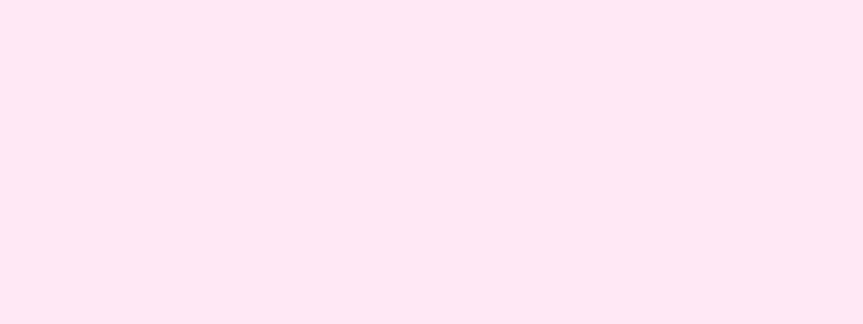
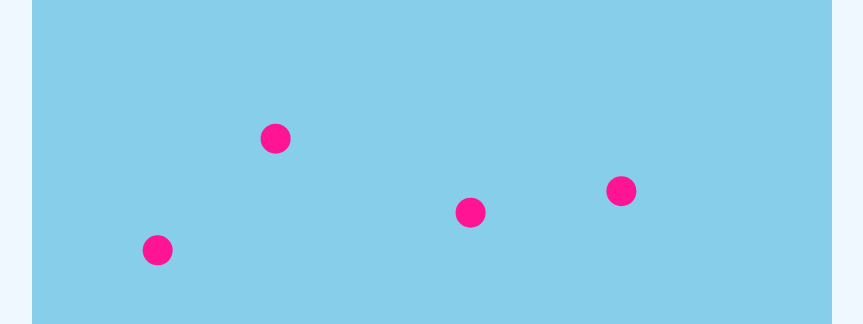
Before and after one commit to julianosilva23/miss-you, a plain HTML site: page index.html in a window 1280 px wide. Shown: the top 324 px of the page, without its empty margins (208-1071 px from the left). Drawn offline with Linux system fonts and the light colour scheme.

Commit message:
Update index.html

```diff
--- a/index.html
+++ b/index.html
@@ -7,68 +7,157 @@
     <meta name="viewport" content="width=device-width, initial-scale=1.0, maximum-scale=1.0, user-scalable=no">
     <style>
         body {
-            background-color: #ffe6f0;
-            display: flex;
-            justify-content: center;
-            align-items: center;
-            height: 100vh;
+            background-color: #f0f8ff;
             margin: 0;
             overflow: hidden;
             font-family: Arial, sans-serif;
         }
-        #heart {
-            font-size: 100px;
-            cursor: pointer;
-            color: #ff4d4d;
-            /* Animação de pulsar */
-            animation: pulsate 1s infinite;
-        }
-        /* Animação de pulsar */
-        @keyframes pulsate {
-            0% {
-                transform: scale(1);
-            }
-            50% {
-                transform: scale(1.1);
-            }
-            100% {
-                transform: scale(1);
-            }
+        #gameCanvas {
+            display: block;
+            margin: 0 auto;
+            background-color: #87CEEB;
         }
         #message {
             display: none;
-            font-size: 24px;
-            color: #333;
+            position: absolute;
+            top: 50%;
+            left: 50%;
+            transform: translate(-50%, -50%);
+            font-size: 32px;
+            color: #fff;
+            background-color: rgba(0, 0, 0, 0.7);
+            padding: 20px;
+            border-radius: 10px;
             text-align: center;
-            padding: 20px;
-            max-width: 80%;
-            /* Configurações para animação de fade-in */
-            opacity: 0;
-            transition: opacity 2s;
-        }
-        /* Classe para iniciar a animação de fade-in */
-        #message.show {
-            opacity: 1;
+            max-width: 90%;
+            z-index: 10;
         }
     </style>
 </head>
 <body>
 
-    <div id="container">
-        <div id="heart">❤️</div>
-        <div id="message">Letícia, estou morrendo de saudades de você! ❤️</div>
-    </div>
+    <canvas id="gameCanvas" width="800" height="600"></canvas>
+    <div id="message">Letícia, estou morrendo de saudades de você! ❤️</div>
 
     <script>
-        const heart = document.getElementById('heart');
-        const message = document.getElementById('message');
+        const canvas = document.getElementById('gameCanvas');
+        const ctx = canvas.getContext('2d');
 
-        heart.addEventListener('click', () => {
-            heart.style.display = 'none';
+        let player = {
+            x: 50,
+            y: 500,
+            width: 50,
+            height: 50,
+            color: '#FF4500',
+            speed: 5,
+            dy: 0,
+            gravity: 0.5,
+            jumpPower: -10,
+            grounded: false
+        };
+
+        let hearts = [];
+        let heartCount = 0;
+        let maxHearts = 5;
+
+        // Gerar corações
+        function generateHearts() {
+            for (let i = 0; i < maxHearts; i++) {
+                hearts.push({
+                    x: Math.random() * (canvas.width - 50),
+                    y: Math.random() * 300 + 100,
+                    size: 30,
+                    color: '#FF1493'
+                });
+            }
+        }
+
+        function drawPlayer() {
+            ctx.fillStyle = player.color;
+            ctx.fillRect(player.x, player.y, player.width, player.height);
+        }
+
+        function drawHearts() {
+            hearts.forEach(heart => {
+                ctx.fillStyle = heart.color;
+                ctx.beginPath();
+                ctx.arc(heart.x, heart.y, heart.size / 2, 0, Math.PI * 2);
+                ctx.fill();
+            });
+        }
+
+        function updatePlayer() {
+            player.y += player.dy;
+            player.dy += player.gravity;
+
+            // Checar colisão com o chão
+            if (player.y + player.height > canvas.height) {
+                player.y = canvas.height - player.height;
+                player.dy = 0;
+                player.grounded = true;
+            } else {
+                player.grounded = false;
+            }
+        }
+
+        function checkCollision() {
+            hearts = hearts.filter(heart => {
+                if (player.x < heart.x + heart.size &&
+                    player.x + player.width > heart.x &&
+                    player.y < heart.y + heart.size &&
+                    player.y + player.height > heart.y) {
+                    heartCount++;
+                    return false;
+                }
+                return true;
+            });
+
+            if (heartCount === maxHearts) {
+                displayMessage();
+            }
+        }
+
+        function displayMessage() {
+            const message = document.getElementById('message');
             message.style.display = 'block';
-            // Inicia a animação de fade-in
-            message.classList.add('show');
+        }
+
+        function gameLoop() {
+            ctx.clearRect(0, 0, canvas.width, canvas.height);
+            drawPlayer();
+            drawHearts();
+            updatePlayer();
+            checkCollision();
+            requestAnimationFrame(gameLoop);
+        }
+
+        function jump() {
+            if (player.grounded) {
+                player.dy = player.jumpPower;
+            }
+        }
+
+        document.addEventListener('keydown', (e) => {
+            if (e.code === 'ArrowUp' || e.code === 'Space') {
+                jump();
+            }
+            if (e.code === 'ArrowLeft') {
+                player.x -= player.speed;
+            }
+            if (e.code === 'ArrowRight') {
+                player.x += player.speed;
+            }
         });
+
+        // Controles para dispositivos móveis
+        document.addEventListener('touchstart', () => {
+            jump();
+        });
+
+        // Inicializar o jogo
+        generateHearts();
+        gameLoop();
     </script>
+
 </body>
 </html>
```
